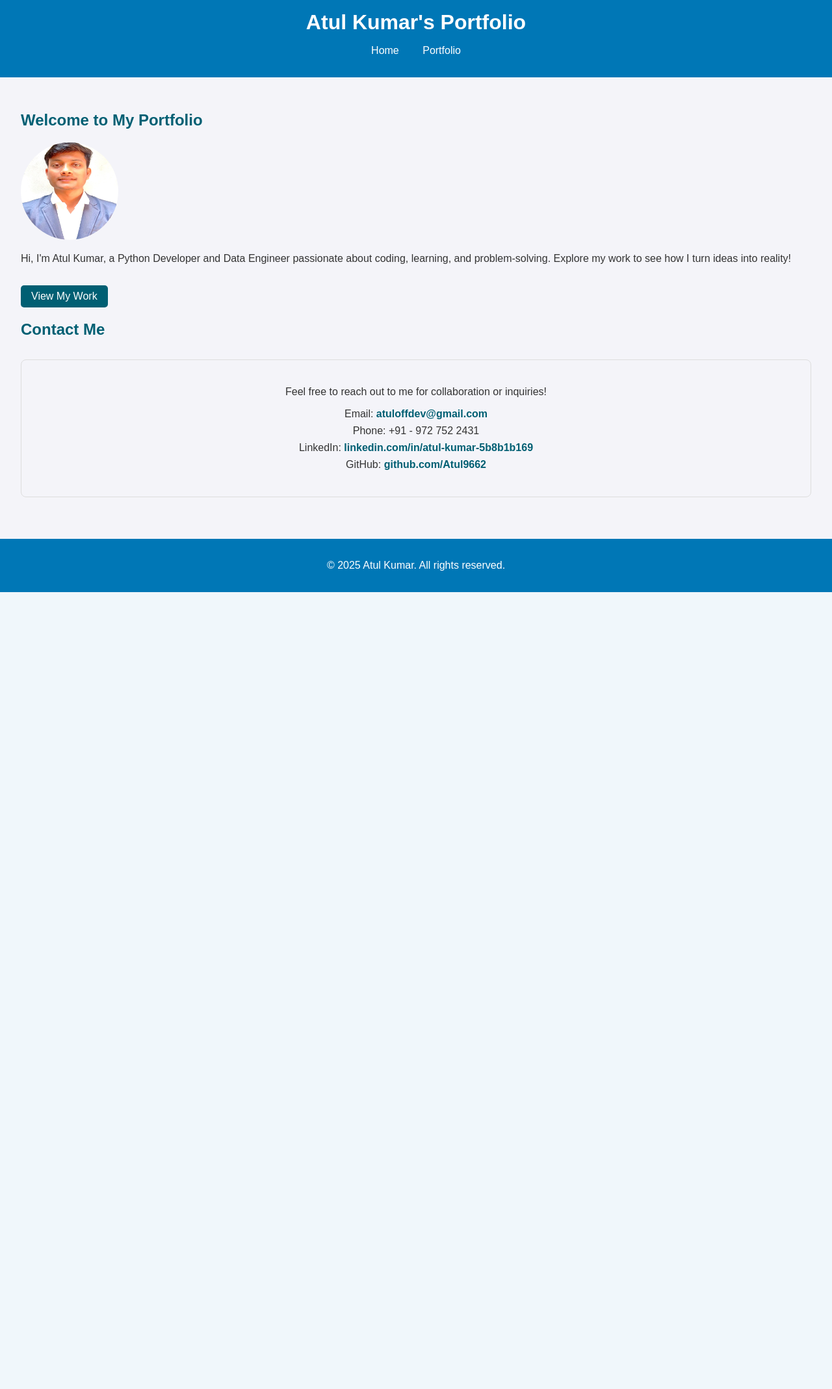
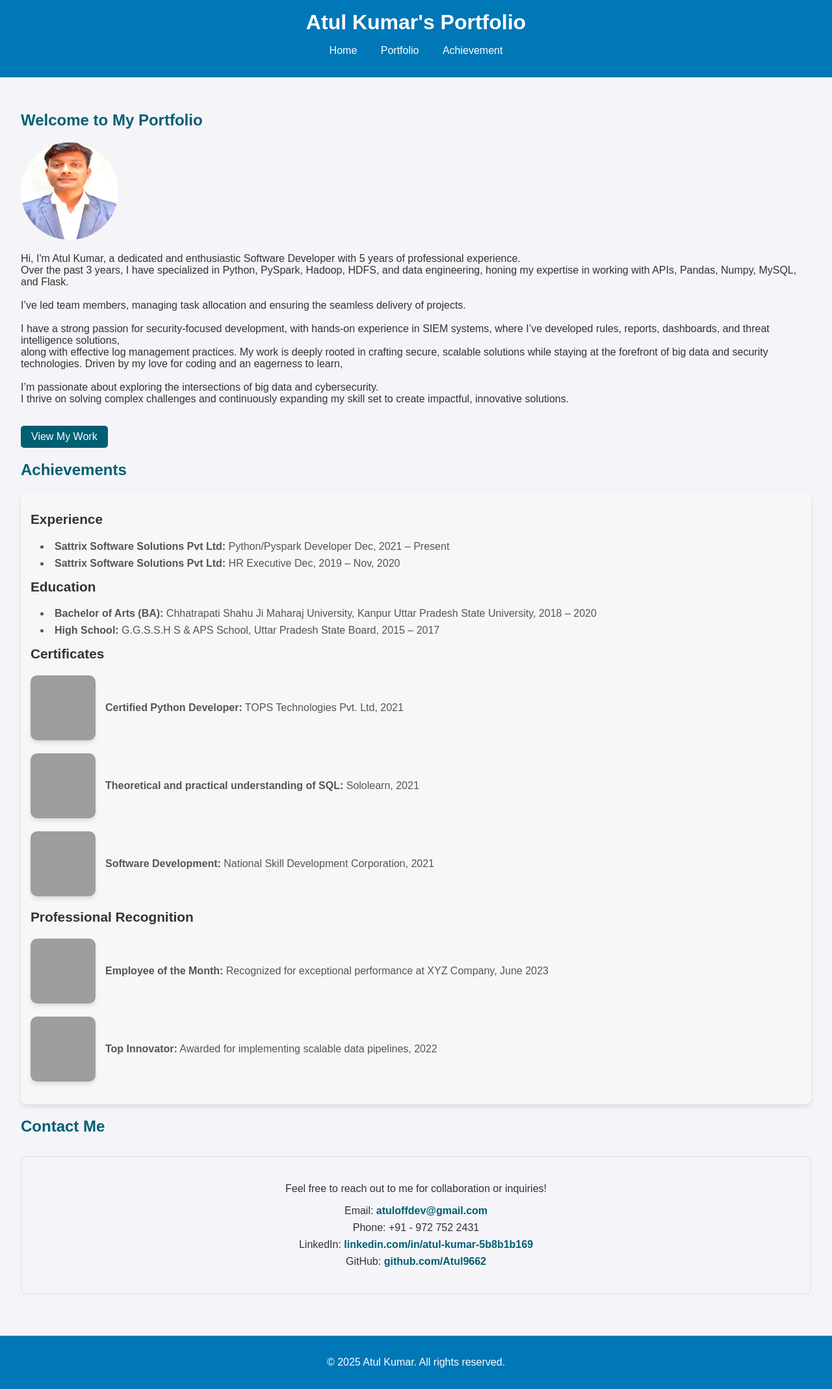
Before and after one commit to Atul9662/portfolio_atul, a Flask app: page / in a window 1280 px wide. Shown: the whole page at 65% size. Before the commit the page ends 911 px from the top, so only its background shows below. Run offline with Flask 3, Linux system fonts and the light colour scheme; grey boxes are pictures that could not be loaded.

Commit message:
new chmages for educatuin and profiles

```diff
--- a/app.py
+++ b/app.py
@@ -7,12 +7,12 @@ app = Flask(__name__)
 
 @app.route('/')
 def home():
-    return render_template('index.html')
+    return render_template('index.html'),200
 
 @app.route('/portfolio')
 def portfolio():
-    return render_template('portfolio.html')
+    return render_template('portfolio.html'),200
 
 if __name__ == '__main__':
     port = int(os.environ.get('PORT', 5000))
-    app.run(host='0.0.0.0', port=port)
+    app.run(host='0.0.0.0', port=port,debug=True)
--- a/static/css/styles.css
+++ b/static/css/styles.css
@@ -148,3 +148,49 @@ h2 {
     color: #023047;
     text-decoration: underline;
 }
+
+.achievements {
+    margin: 20px 0;
+    padding: 15px;
+    background-color: #f7f7f7;
+    border-radius: 10px;
+    box-shadow: 0 4px 6px rgba(0, 0, 0, 0.1);
+}
+
+.achievements h3 {
+    margin-top: 15px;
+    font-size: 1.3rem;
+    color: #333;
+}
+
+.achievements ul {
+    list-style: disc inside;
+    margin: 10px 0;
+    padding-left: 15px;
+}
+
+.achievements li {
+    margin-bottom: 8px;
+    font-size: 1rem;
+    color: #555;
+}
+.achievement-item {
+    display: flex;
+    align-items: center;
+    margin-bottom: 20px;
+}
+
+.achievement-img {
+    width: 100px;
+    height: 100px;
+    margin-right: 15px;
+    border-radius: 10px;
+    object-fit: cover;
+    box-shadow: 0 4px 6px rgba(0, 0, 0, 0.1);
+}
+
+.achievement-item p {
+    font-size: 1rem;
+    color: #555;
+    margin: 0;
+}
--- /dev/null
+++ b/templates/achivement.html
@@ -0,0 +1 @@
+<!DOCTYPE html>
--- a/templates/base.html
+++ b/templates/base.html
@@ -13,6 +13,7 @@
             <ul>
                 <li><a href="{{ url_for('home') }}">Home</a></li>
                 <li><a href="{{ url_for('portfolio') }}">Portfolio</a></li>
+                <li><a href="{{ url_for('portfolio') }}">Achievement </a></li>
             </ul>
         </nav>
     </header>
--- a/templates/index.html
+++ b/templates/index.html
@@ -5,10 +5,61 @@
     <h2>Welcome to My Portfolio</h2>
     <div class="home-section">
         <img src="{{ url_for('static', filename='images/profile.jpg') }}" alt="Profile Picture" class="profile-pic">
-        <p>Hi, I'm Atul Kumar, a Python Developer and Data Engineer passionate about coding, learning, and problem-solving. Explore my work to see how I turn ideas into reality!</p>
+        <p>Hi, I'm Atul Kumar, a dedicated and enthusiastic Software Developer with 5 years of professional experience.<br>
+            Over the past 3 years, I have specialized in Python, PySpark, Hadoop, HDFS, and data engineering,
+            honing my expertise in working with APIs, Pandas, Numpy, MySQL, and Flask.<br><br>
+            I’ve led team members, managing task allocation and ensuring the seamless delivery of projects.
+            <br><br>I have a strong passion for security-focused development, with hands-on experience in SIEM systems,
+            where I’ve developed rules, reports, dashboards, and threat intelligence solutions,<br>
+            along with effective log management practices. My work is deeply rooted in crafting secure, scalable solutions while staying at the forefront of big data and security technologies.
+            Driven by my love for coding and an eagerness to learn,<br><br>
+            I’m passionate about exploring the intersections of big data and cybersecurity.<br>
+            I thrive on solving complex challenges and continuously expanding my skill set to create
+            impactful, innovative solutions.</p>
     </div>
     <a href="{{ url_for('portfolio') }}" class="btn">View My Work</a>
 </section>
+
+<section>
+    <h2>Achievements</h2>
+    <div class="achievements">
+        <h3>Experience</h3>
+        <ul>
+            <li><strong>Sattrix Software Solutions Pvt Ltd:</strong> Python/Pyspark Developer Dec, 2021 – Present</li>
+            <li><strong>Sattrix Software Solutions Pvt Ltd:</strong> HR Executive Dec, 2019 – Nov, 2020</li>
+        </ul>
+        <h3>Education</h3>
+        <ul>
+            <li><strong>Bachelor of Arts (BA):</strong> Chhatrapati Shahu Ji Maharaj University, Kanpur Uttar Pradesh State University, 2018 – 2020</li>
+            <li><strong>High School:</strong> G.G.S.S.H S & APS School, Uttar Pradesh State Board, 2015 – 2017</li>
+        </ul>
+
+        <h3>Certificates</h3>
+        <div class="achievement-item">
+            <img src="{{ url_for('static', filename='images/achievement1.jpg') }}" alt="Python Certificate" class="achievement-img">
+            <p><strong>Certified Python Developer:</strong> TOPS Technologies Pvt. Ltd, 2021</p>
+        </div>
+        <div class="achievement-item">
+            <img src="{{ url_for('static', filename='images/achievement2.jpg') }}" alt="SQL Certificate" class="achievement-img">
+            <p><strong>Theoretical and practical understanding of SQL:</strong> Sololearn, 2021</p>
+        </div>
+        <div class="achievement-item">
+            <img src="{{ url_for('static', filename='images/achievement3.jpg') }}" alt="Software Developer" class="achievement-img">
+            <p><strong>Software Development:</strong> National Skill Development Corporation, 2021</p>
+        </div>
+
+        <h3>Professional Recognition</h3>
+        <div class="achievement-item">
+            <img src="{{ url_for('static', filename='images/achievement4.jpg') }}" alt="Employee of the Month" class="achievement-img">
+            <p><strong>Employee of the Month:</strong> Recognized for exceptional performance at XYZ Company, June 2023</p>
+        </div>
+        <div class="achievement-item">
+            <img src="{{ url_for('static', filename='images/achievement5.jpg') }}" alt="Top Innovator" class="achievement-img">
+            <p><strong>Top Innovator:</strong> Awarded for implementing scalable data pipelines, 2022</p>
+        </div>
+    </div>
+</section>
+
 
 <section>
     <h2>Contact Me</h2>
```
